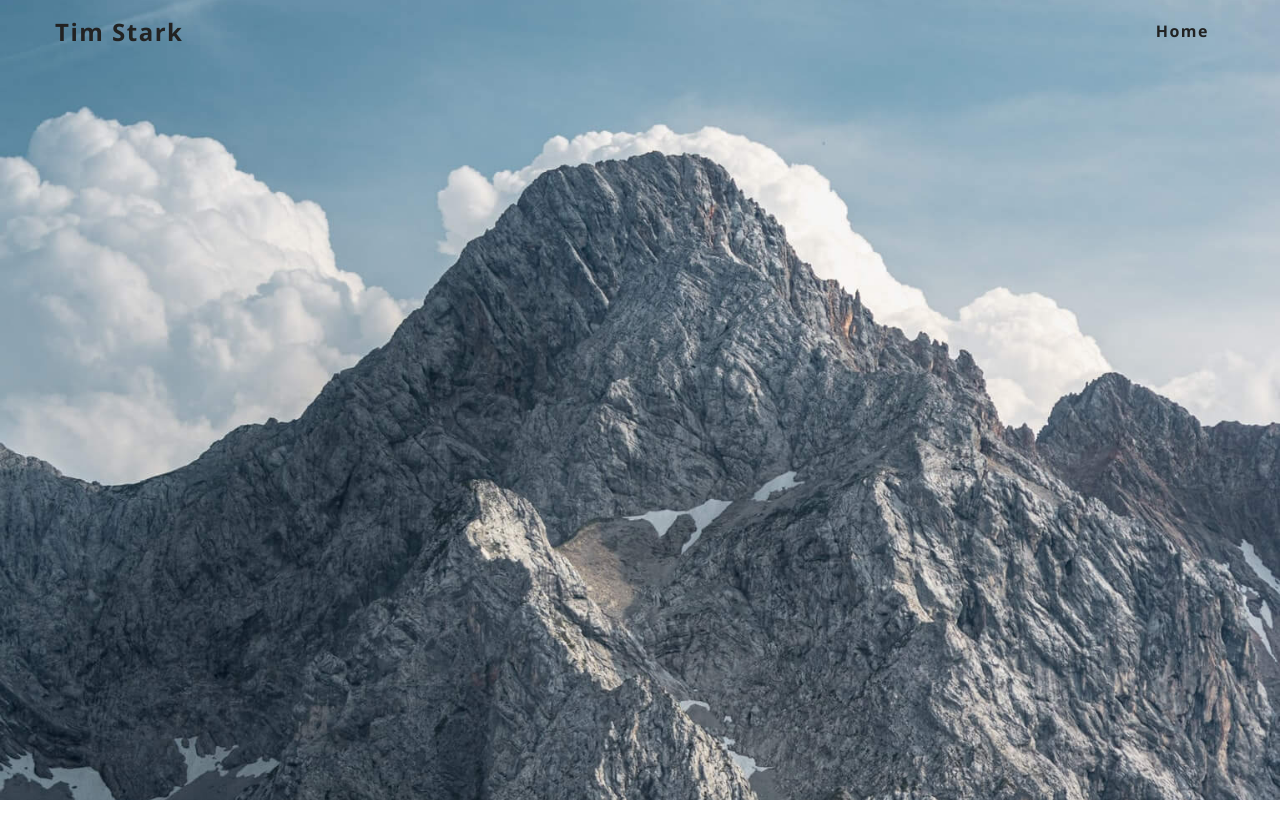
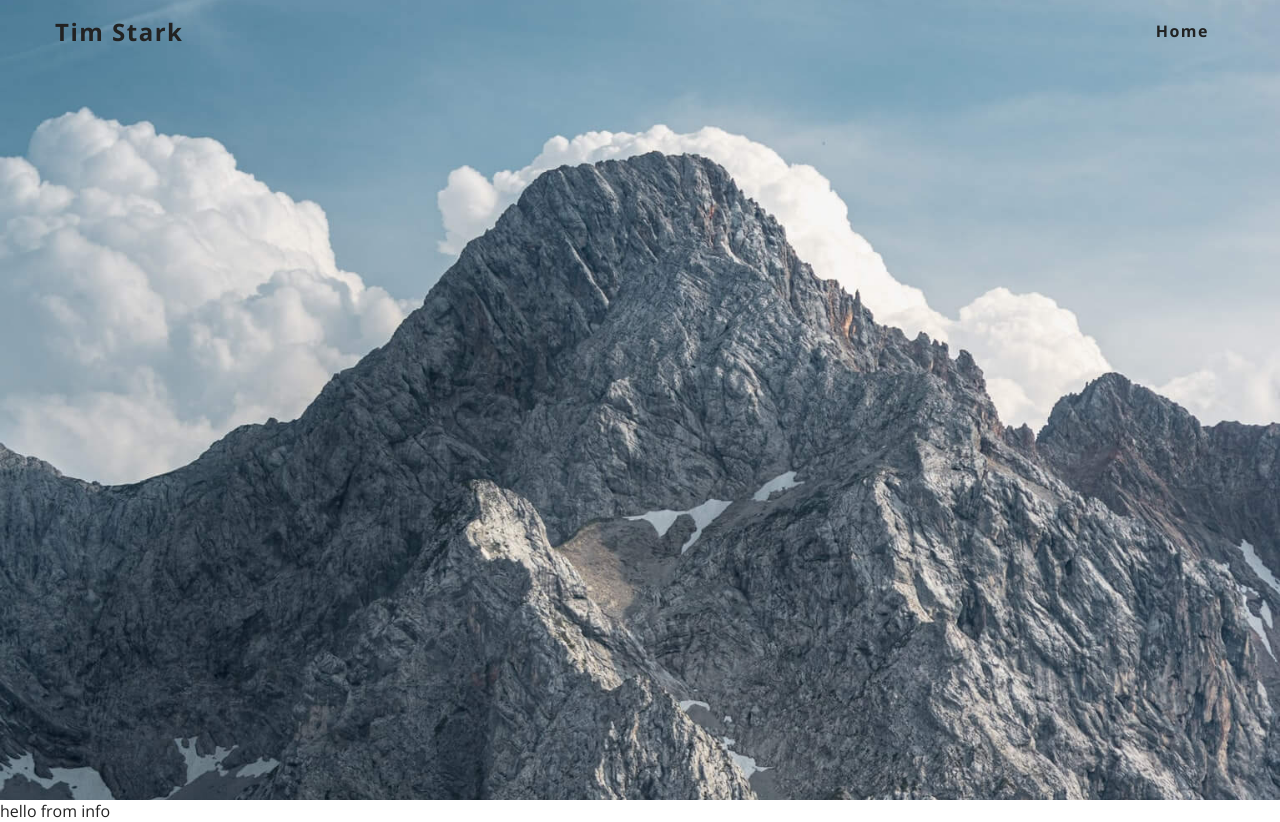
Before and after one commit to timstarkk/react-layout, a React (Create React App) app: page / in a window 1280 px wide. Before the commit the page ends 800 px from the top, so only its background shows below. Built offline with nearby package versions, Linux system fonts and the light colour scheme.

Commit message:
Info import and added under Hero component

```diff
--- a/src/pages/Home.js
+++ b/src/pages/Home.js
@@ -2,6 +2,7 @@ import React from 'react'
 import Hero from '../components/Hero/Hero';
 // import Banner from '../components/Banner';
 // import { Link } from 'react-router-dom';
+import Info from '../components/Info/Info';
 
 
 export default function Home() {
@@ -10,7 +11,7 @@ export default function Home() {
             <Hero>
                 {/* <Banner /> */}
             </Hero>
-
+            <Info />
         </>
     )
 }
```
